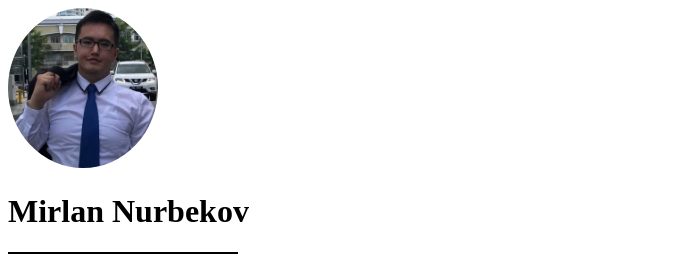
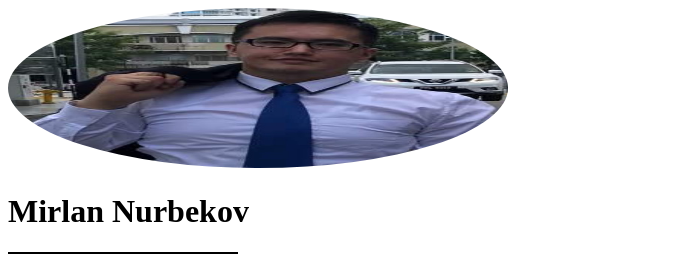
Before and after one commit to Nalrim-code/personal_website, a plain HTML site: page index.html in a window 1280 px wide. In both pictures the pointer is over the picture 83 px from the left and 88 px from the top of the page. Shown: the top 259 px of the page, without its empty margins (0-686 px from the left). Drawn offline with Linux system fonts and the light colour scheme.

Commit message:
Add files via upload

```diff
--- a/index.html
+++ b/index.html
@@ -6,6 +6,9 @@
     <style>
         img {
           border-radius: 50%;
+        }
+        img:hover{
+            width: 500px;
         }
     </style>
 </head>
```
